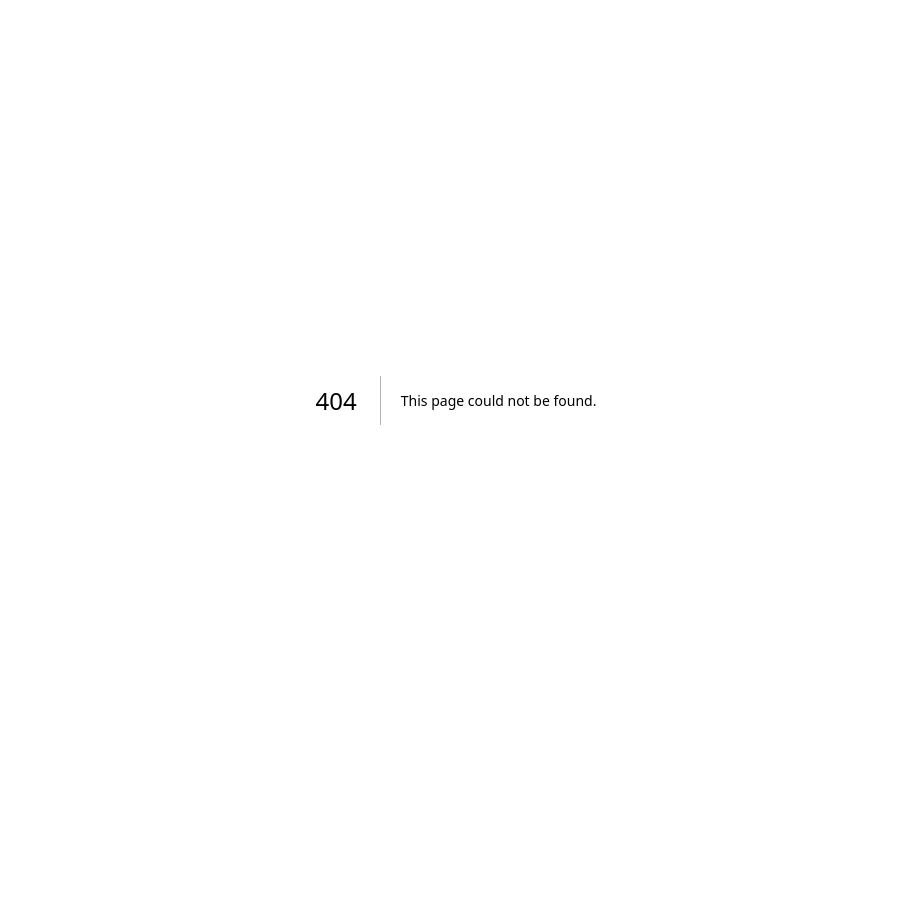
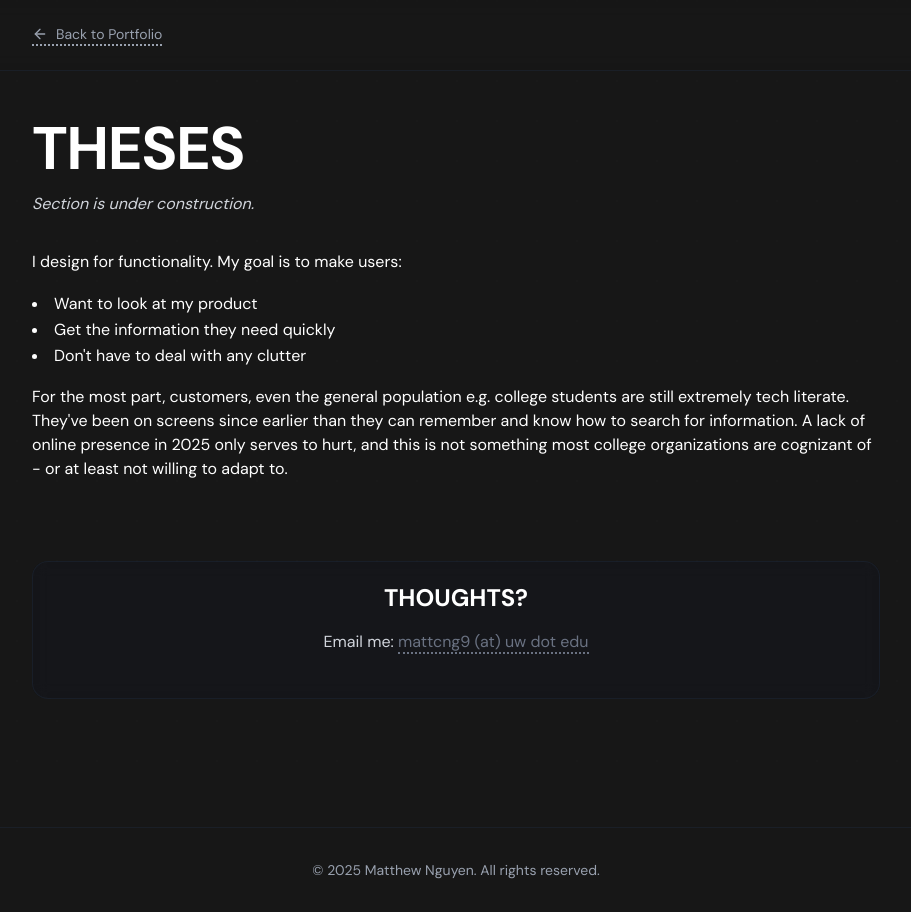
Before and after one commit to fruitSalad266/folio2, a Next.js app: page /theses in a window 1280 px wide. Before the commit this address had no page. Shown: the whole page, without its empty margins (184-1095 px from the left). Before the commit the page ends 800 px from the top, so only its background shows below. Built offline with nearby package versions, Linux system fonts and the light colour scheme.

Commit message:
more routing

```diff
--- a/app/components/HeroCard.tsx
+++ b/app/card/components/HeroCard.tsx
@@ -3,7 +3,7 @@
 import { ChevronRight, Github, Linkedin, Mail } from "lucide-react"
 import { Button } from "@/components/ui/button"
 import Link from "next/link"
-import TiltCard from "./TiltCard"
+import TiltCard from "../../components/TiltCard"
 
 export default function HeroCard() {
   return (
--- a/app/card/page.tsx
+++ b/app/card/page.tsx
@@ -1,6 +1,6 @@
 "use client"
 
-import HeroCard from "../components/HeroCard"
+import HeroCard from "./components/HeroCard"
 
 export default function CardPage() {
   return (
--- /dev/null
+++ b/app/theses/layout.tsx
@@ -0,0 +1,14 @@
+import type { Metadata } from 'next'
+
+export const metadata: Metadata = {
+  title: 'Theses',
+  description: 'Academic research and writings by Matthew Nguyen exploring technology, design, and human behavior.',
+}
+
+export default function ThesesLayout({
+  children,
+}: {
+  children: React.ReactNode
+}) {
+  return children
+}
--- /dev/null
+++ b/app/theses/page.tsx
@@ -0,0 +1,75 @@
+"use client"
+
+import Link from "next/link"
+import { ArrowLeft} from "lucide-react"
+
+export default function ThesesPage() {
+  return (
+    <div className="min-h-screen bg-neutral-900 text-white">
+      {/* Subtle background pattern */}
+      <div
+        className="fixed inset-0 opacity-10 pointer-events-none"
+        style={{
+          backgroundImage: `radial-gradient(circle at 1px 1px, rgba(255,255,255,0.1) 1px, transparent 0)`,
+          backgroundSize: '40px 40px'
+        }}
+      />
+
+      <div className="relative z-10">
+        {/* Header */}
+        <header className="border-b border-gray-800/50 backdrop-blur-sm">
+          <div className="max-w-4xl mx-auto px-6 py-6">
+            <div className="flex items-center justify-between">
+              <Link
+                href="/"
+                className="flex items-center text-sm text-gray-400 hover:text-white transition-colors group"
+              >
+                <ArrowLeft className="w-4 h-4 mr-2 group-hover:-translate-x-1 transition-transform" />
+                Back to Portfolio
+              </Link>
+            </div>
+          </div>
+        </header>
+
+        {/* Main Content */}
+        <main className="max-w-4xl mx-auto px-6 py-12">
+          {/* Introduction */}
+          <section className="mb-8">
+            <h1 className="text-4xl md:text-6xl font-bold mb-3 tracking-tight">
+              THESES
+            </h1>
+            <p className="text-l italic text-gray-300 leading-relaxed max-w-3xl">
+              Section is under construction.
+            </p>
+          </section>
+          <p className="text-l leading-relaxed max-w-3xl mb-4">I design for functionality. My goal is to make users:</p>
+          <ul className="list-disc list-inside mb-4">
+            <li className="text-l leading-relaxed max-w-3xl">Want to look at my product</li>
+            <li className="text-l leading-relaxed max-w-3xl">Get the information they need quickly</li>
+            <li className="text-l leading-relaxed max-w-3xl">Don&apos;t have to deal with any clutter</li>
+          </ul>
+          <p>For the most part, customers, even the general population e.g. college students are still extremely tech literate.
+            They've been on screens since earlier than they can remember and know how to search for information.
+            A lack of online presence in 2025 only serves to hurt, and this is not something most college organizations
+            are cognizant of - or at least not willing to adapt to. </p>
+          {/* Call to Action */}
+          <section className="mt-20 text-center">
+            <div className="p-5 rounded-2xl border border-gray-800/50 bg-gray-900/20 backdrop-blur-sm">
+              <h3 className="text-2xl font-bold mb-4">THOUGHTS?</h3>
+              <p className="text-gray-300 mb-6 max-w-2xl mx-auto">
+                Email me: <a href="mailto:mattcng9@uw.edu" className="text-gray-500 hover:text-white transition-colors duration-200">mattcng9 (at) uw dot edu</a>
+              </p>
+            </div>
+          </section>
+        </main>
+
+        {/* Footer */}
+        <footer className="border-t border-gray-800/50 mt-20">
+          <div className="max-w-4xl mx-auto px-6 py-8 text-center text-gray-400 text-sm">
+            <p>© 2025 Matthew Nguyen. All rights reserved.</p>
+          </div>
+        </footer>
+      </div>
+    </div>
+  )
+}
```
